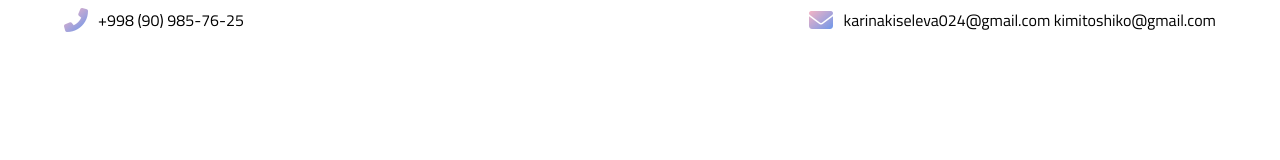
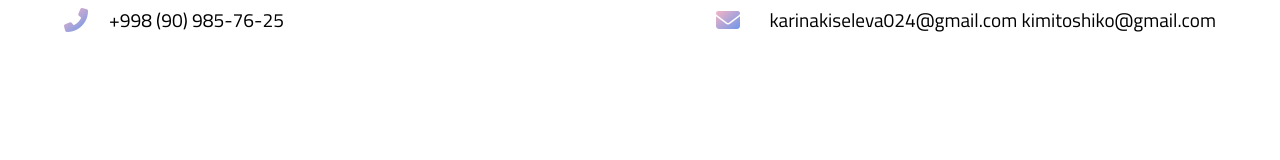
Before and after one commit to Kimi-Toshiko/rsschool-cv-old, a plain HTML site: page index.html in a window 1280 px wide. Drawn offline with Linux system fonts and the light colour scheme; a web font is replaced by a local one.

Commit message:
refactor: redo basic elements

```diff
--- a/css/main.css
+++ b/css/main.css
@@ -24,6 +24,14 @@ h1, h2 {
     font-family: var(--heading-font);
 }
 
+h2 {
+    font-size: 3rem;
+}
+
+p {
+    font-size: 1.2rem;
+}
+
 header {
     background-color: #fff;
     position: fixed;
@@ -48,11 +56,11 @@ header {
 }
 
 .phone {
-    width: 180px;
+    width: 220px;
 }
 
 .email {
-    width: 407px;
+    width: 500px;
 }
 
 .phone a, .email a {
```
